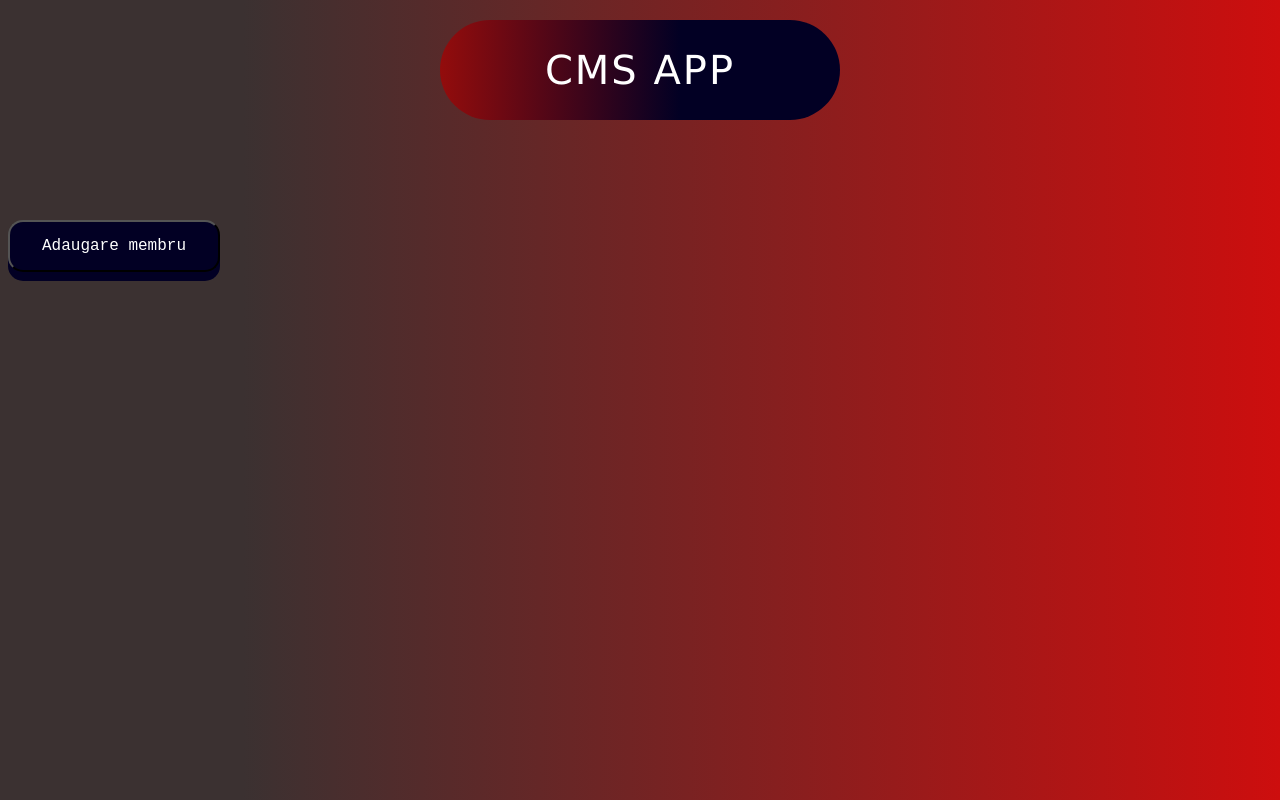
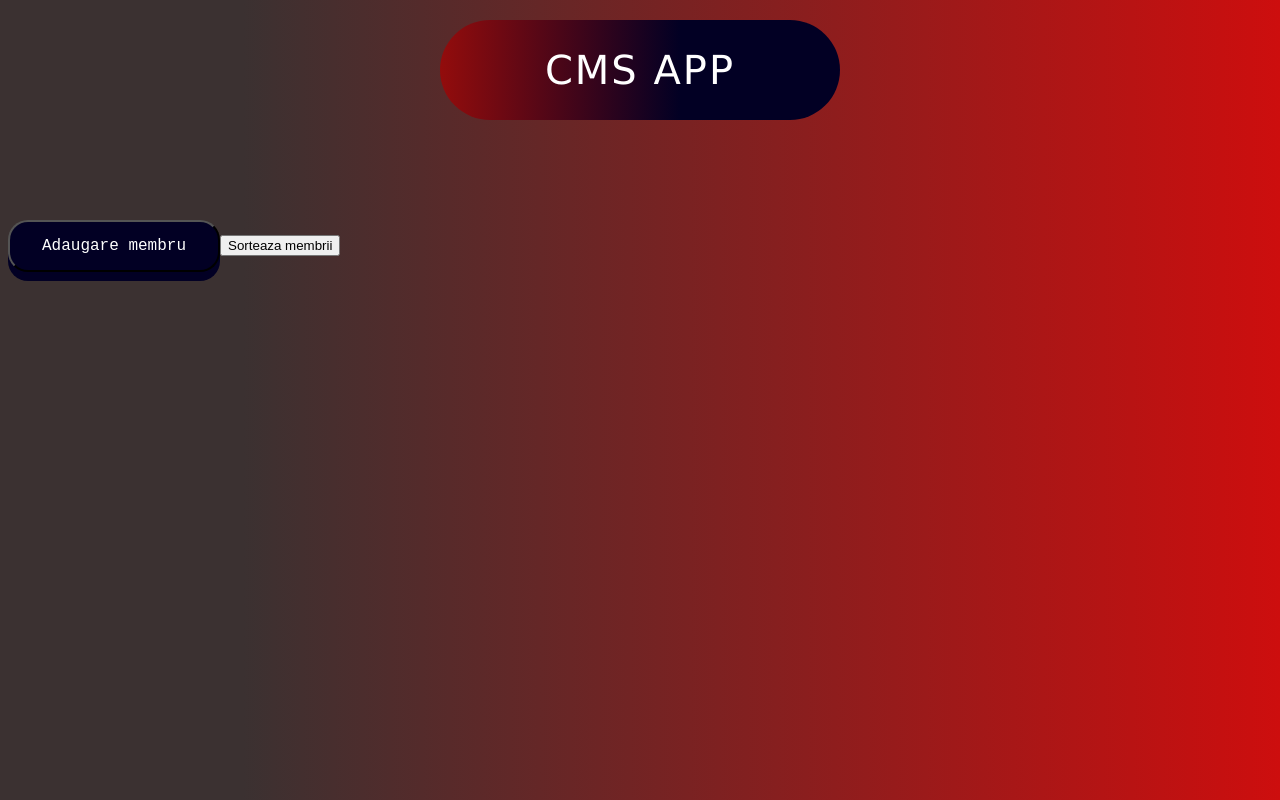
Before and after one commit to leoncampean/CMS_VUE, a Vue app in the folder website-cms/: page / in a window 1280 px wide. Built offline with nearby package versions, Linux system fonts and the light colour scheme.

Commit message:
Adding the sort button

```diff
--- a/website-cms/src/components/ButoaneSearchBar.vue
+++ b/website-cms/src/components/ButoaneSearchBar.vue
@@ -2,6 +2,7 @@
 <section>
 <button class="Adaugare" type="submit"><span>{{Adaugare}}</span></button>
 <div class="hide">{{Hide1Message}}</div>
+<button class="Sortare" type="submit"><span>{{Sortare}}</span></button>
 </section>
 </template>
 
@@ -11,6 +12,7 @@ export default {
         return {
             Adaugare: "Adaugare membru",
             Hide1Message: "Adauga rapid un nou membru in tabelul de mai jos.Urmeaza cu atentie pasii!",
+            Sortare: "Sorteaza membrii"
 
         };
     }
@@ -20,7 +22,6 @@ export default {
 
 <style>
 .Adaugare {
-  margin-top: 20px;
   font-size: large;
   background: rgba(2,0,36,1);
   padding: 15px 32px;
@@ -31,7 +32,7 @@ export default {
   margin-top: 5rem;
   cursor: pointer;
   font-family: monospace;
-  border-radius: 15px;
+  border-radius: 20px;
   box-shadow: 0 9px rgba(2,0,36,1);
   outline: none;
   color: white;
```
